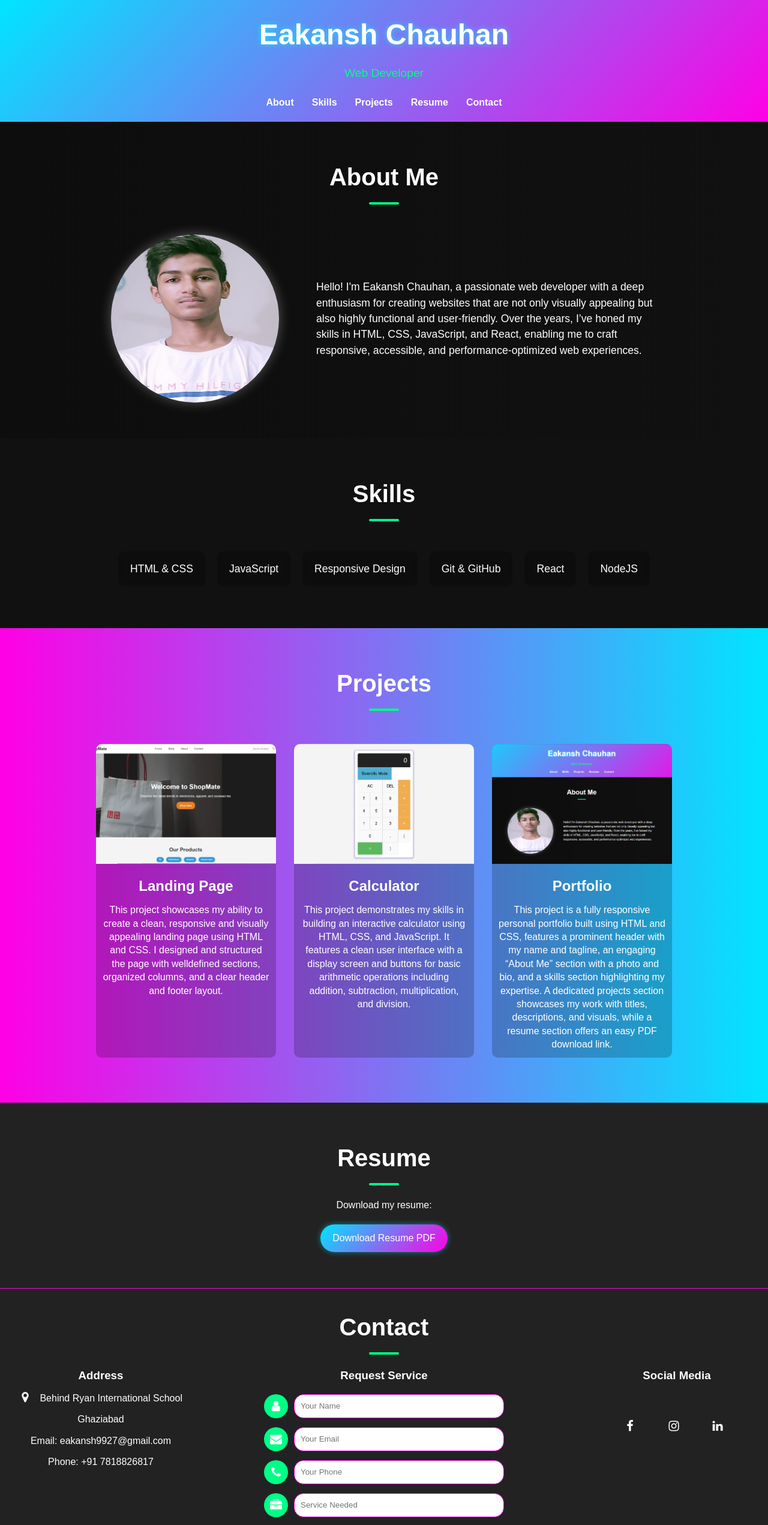
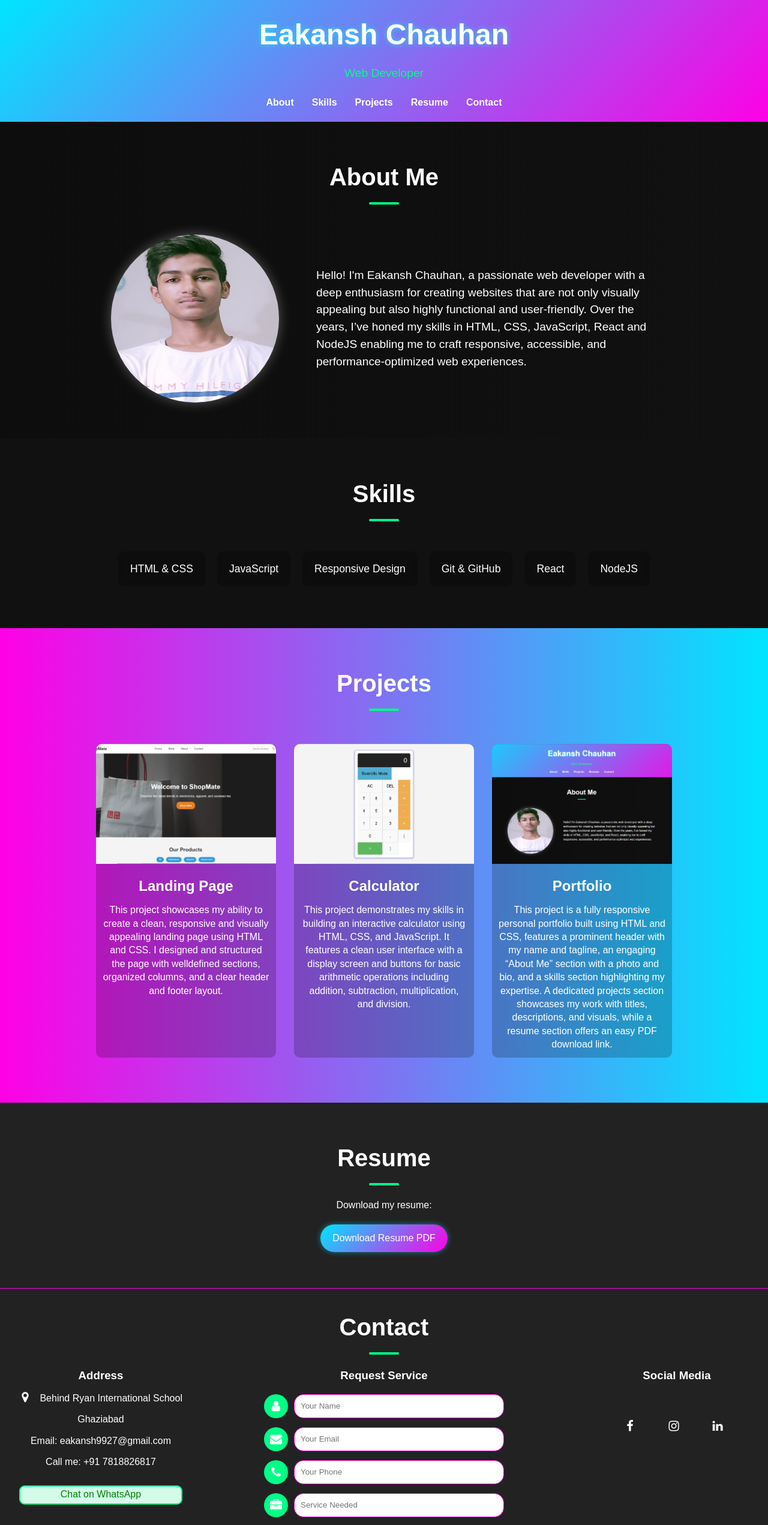
Before and after one commit to eakanshkumar/CodSoft_1, a plain HTML site: page index.html in a window 1280 px wide. Shown: the top 2542 px of the page at 60% size. Drawn offline with Linux system fonts and the light colour scheme; files whose address does not match are found by name.

Commit message:
third commit

```diff
--- a/index.html
+++ b/index.html
@@ -16,7 +16,7 @@
     <!-- Header Section -->
     <header>
         <div class="header-content">
-            <h1>Eakansh Chauhan</h1>
+            <h1 class="eakansh-chauhan">Eakansh Chauhan</h1>
             <p class="tagline">Web Developer</p>
         </div>
         <nav class="nav">
@@ -36,9 +36,9 @@
         <div class="about-content">
             <img src="./assets/eakansh.jpg" alt="Eakansh Chauhan">
             <div class="bio">
-                <p>Hello! I'm Eakansh Chauhan, a passionate web developer with a deep enthusiasm for creating websites
+                <p class="underline-hover">Hello! I'm Eakansh Chauhan, a passionate web developer with a deep enthusiasm for creating websites
                     that are not only visually appealing but also highly functional and user-friendly. Over the years,
-                    I’ve honed my skills in HTML, CSS, JavaScript, and React, enabling me to craft responsive,
+                    I’ve honed my skills in HTML, CSS, JavaScript, React and NodeJS enabling me to craft responsive,
                     accessible, and performance-optimized web experiences.</p>
             </div>
         </div>
@@ -101,8 +101,16 @@
                 <h3>Address</h3>
                 <p><i class="fa fa-map-marker"></i> Behind Ryan International School</p>
                 <p>Ghaziabad</p>
-                <p>Email: eakansh9927@gmail.com</p>
-                <p>Phone: +91 7818826817</p>
+                <p>Email: <a
+                        href="https://mail.google.com/mail/u/0/#inbox?compose=GTvVlcSHwQlmrBPdmSZLVMKbjRZWpQwtLLxhdNLlvPfMZrNVJHwsgswMTxBKCmjjmjPXjQLWPqnvc">eakansh9927@gmail.com</a>
+                </p>
+                <!-- show a human-friendly label but use +country code in the URI -->
+                <a href="tel:+917818826817">Call me: +91 7818826817</a><br><br>
+
+                <!-- opens WhatsApp chat, requires international number without + or symbols -->
+                <span id="chat-on-whatsapp"><a href="https://wa.me/7818826817" target="_blank" rel="noopener">Chat on
+                        WhatsApp</a></span>
+
             </div>
             <div id="service-div">
                 <form id="service-form">
@@ -132,16 +140,12 @@
                 <div id="social-media">
                     <p><a href="https://facebook.com"><i class="fa fa-facebook"></i></a></p>
                     <p><a href="https://instagram.com"><i class="fa fa-instagram"></i></a></p>
-                    <p><a href="https://in.linkedin.com/in/eakansh-c-8a187a30a?trk=public_post_feed-actor-image"><i class="fa fa-linkedin"></i></a></p>
+                    <p><a href="https://in.linkedin.com/in/eakansh-c-8a187a30a?trk=public_post_feed-actor-image"><i
+                                class="fa fa-linkedin"></i></a></p>
                 </div>
-
             </div>
-
         </div>
-
-
     </section>
-
 
     <!-- Footer -->
     <footer>
--- a/styles.css
+++ b/styles.css
@@ -128,12 +128,13 @@ section h2::after {
     margin-right: 30px;
     transition: transform 0.5s;
     box-shadow: 0 0 20px rgba(255, 255, 255, 0.3);
-
+    transition: box-shadow 0.3s ease, border 0.5s ease;
 }
 
 .about-content img:hover {
     transform: scale(1.1);
-    /* Scale up on hover */
+    border: 3px solid var(--secondary-color);
+    box-shadow: 0 0 20px var(--secondary-color);
 }
 
 .bio {
@@ -143,9 +144,19 @@ section h2::after {
 }
 
 .bio p {
-    font-size: 1.1em;
+    font-size: 1.2em;
     line-height: 1.5em;
+    transition: transform 0.4s;
 }
+
+.bio p:hover {
+    transform: scale(1.02);
+    background: linear-gradient(90deg, #ff7eb3, #ff758c, #ffb347);
+    -webkit-background-clip: text;
+    -webkit-text-fill-color: transparent;
+}
+
+
 
 /* Skills Section */
 #skills {
@@ -282,6 +293,21 @@ section h2::after {
     font-size: 1.25rem;
 }
 
+#contact-address span {
+    border: 2px solid #00ff87;
+    border-radius: 9px;
+    display: flex;
+    height: 2rem;
+    width: 100%;
+    text-align: center;
+    justify-content: center;
+    background: #d3fce9;
+}
+
+#contact-address span:hover {
+    transform: scale(1.1);
+}
+
 /* Form styling */
 #service-form {
     width: 50%;
@@ -324,6 +350,15 @@ section h2::after {
     border-radius: 16px;
 }
 
+.input-container input:hover {
+    border: 1px solid var(--accent-color);
+}
+
+.input-container input:focus {
+    transform: scale(1.04);
+    border: 1px solid var(--accent-color);
+}
+
 #service-form textarea {
     width: 100%;
     font-family: Arial, sans-serif;
@@ -332,6 +367,15 @@ section h2::after {
     border: 1px solid #ccc;
     resize: vertical;
     border-radius: 16px;
+}
+
+#service-form textarea:focus {
+    transform: scale(1.1);
+    outline: none;
+    border-color: var(--accent-color);
+    /* your desired focus color */
+    box-shadow: 0 0 4px rgba(74, 144, 226, 0.5);
+    /* optional glow effect */
 }
 
 #service-form button {
@@ -347,6 +391,8 @@ section h2::after {
 
 #service-form button:hover {
     background-color: #666;
+    transform: scale(1.1);
+    cursor: pointer;
 }
 
 #social-media {
@@ -358,6 +404,10 @@ section h2::after {
     padding: 0 2rem 0 2rem;
 }
 
+#social-media i:hover {
+    transform: scale(1.3);
+}
+
 /* Footer */
 footer {
     background: #111;
@@ -365,6 +415,10 @@ footer {
     padding: 20px;
     font-size: 0.9em;
     margin-top: 40px;
+}
+
+#chat-on-whatsapp a {
+    color: green;
 }
 
 /* Fade-in Animation */
@@ -491,7 +545,8 @@ footer {
         left: 50%;
         transform: translateX(-50%);
     }
-    footer{
+
+    footer {
         visibility: hidden;
     }
 }
```
